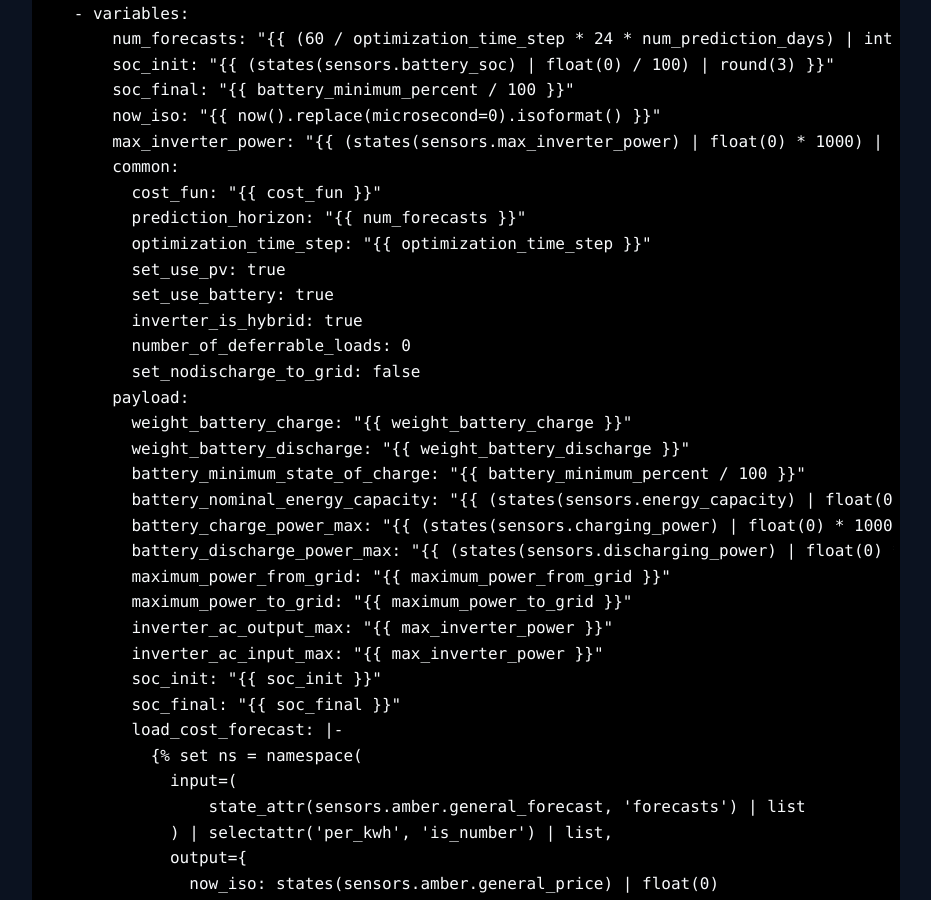
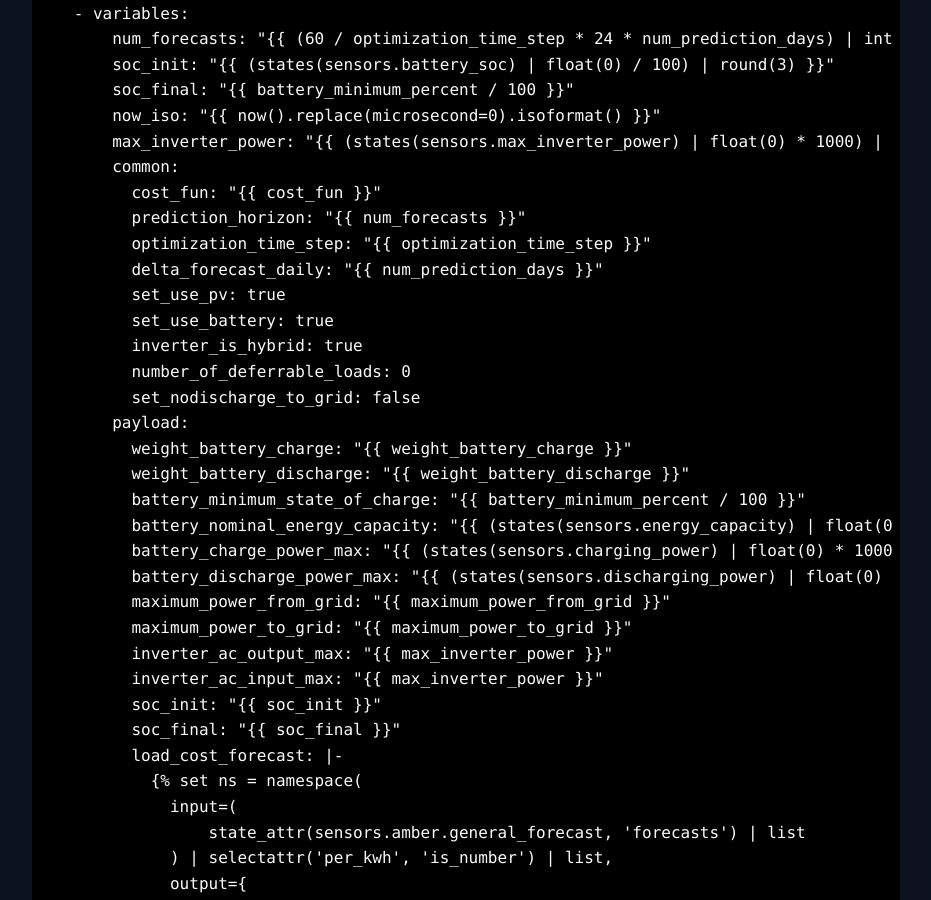
Before and after one commit to AnnableLab/annablelab.github.io, a Jekyll site: the page built from pages/emhass.md, in a window 1280 px wide and 900 px high, scrolled down 2260 px. Shown: the whole window, without its empty margins (174-1105 px from the left). Built offline with Jekyll 4.4.1, drawn with Linux system fonts in a browser that asks for light colours; some of the changed lines change nothing that is shown.

Commit message:
Fix multi-day forecasts

```diff
--- a/_includes/emhass_script.yaml
+++ b/_includes/emhass_script.yaml
@@ -61,6 +61,7 @@
         cost_fun: "{{ cost_fun }}"
         prediction_horizon: "{{ num_forecasts }}"
         optimization_time_step: "{{ optimization_time_step }}"
+        delta_forecast_daily: "{{ num_prediction_days }}"
         set_use_pv: true
         set_use_battery: true
         inverter_is_hybrid: true
```
